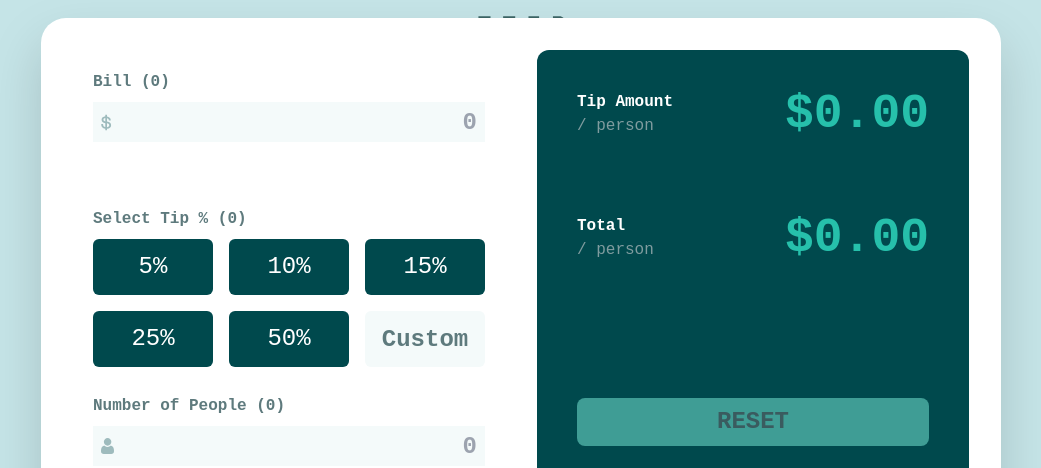
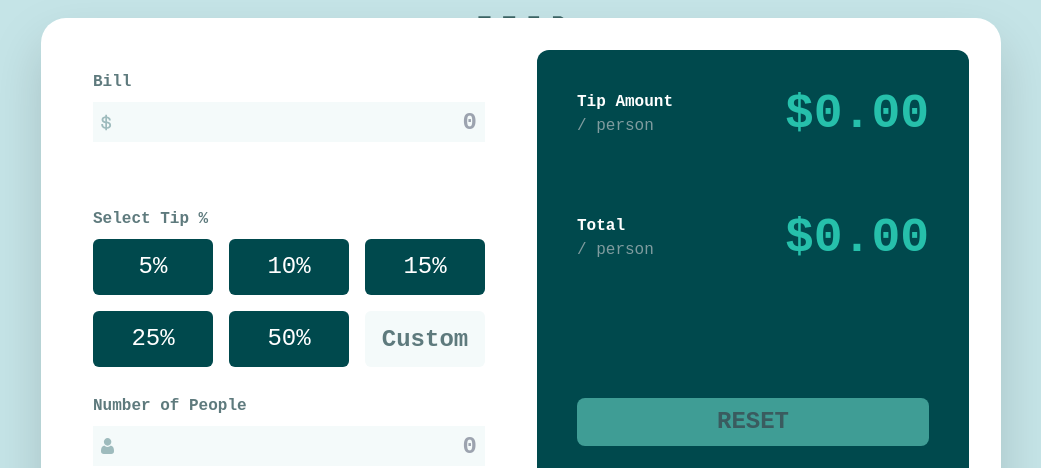
Before and after one commit to AdrianMartinezGit/react-tip-calculator-app, a Next.js app: page / in a window 1280 px wide. Shown: the part 132-600 px from the top of the page, without its empty margins (119-1160 px from the left). Built offline with nearby package versions, Linux system fonts and the light colour scheme.

Commit message:
Last Minute Change #2

```diff
--- a/src/app/components/MainComponent.tsx
+++ b/src/app/components/MainComponent.tsx
@@ -94,8 +94,8 @@ export default function MainComponent() {
                                 <div className='max-sm:flex max-sm:flex-col max-sm:space-y-8 sm:grid sm:grid-rows-3 sm:gap-4 h-full'>
                                     <div className='flex flex-col space-y-2'>
                                         <div className='grid grid-cols-2'>
-                                            <p className='space-mono-bold text-[#5e7a7d] text-left'>Bill ({billValue})</p>
-                                            <p className={`space-mono-bold text-red-600 text-right ${billClass[0]}`}>Cant be zero</p>
+                                            <p className='space-mono-bold text-[#5e7a7d] text-left'>Bill</p>
+                                            <p className={`space-mono-bold text-red-600 text-right ${billClass[0]}`}>{`Can't be zero`}</p>
                                         </div>
                                         <form onSubmit={handleSubmit}>
                                             <Image src={Dollar} alt='Dollar Sign' className='absolute ml-2 mt-3' />
@@ -103,7 +103,7 @@ export default function MainComponent() {
                                         </form>
                                     </div>
                                     <div className='flex flex-col space-y-2'>
-                                        <p className='space-mono-bold text-[#5e7a7d]'>Select Tip % ({tipValue})</p>
+                                        <p className='space-mono-bold text-[#5e7a7d]'>Select Tip %</p>
                                         <div className='grid max-sm:grid-cols-2 max-sm:grid-rows-3 sm:grid-cols-3 sm:grid-rows-2 gap-4'>
                                             <button className='bg-[#00494d] text-white space-mono-regular text-2xl h-14 rounded-md hover:text-[#00494d] hover:bg-[#26c0ab] active:bg-[#c5e4e7]' onClick={handleTipsClick}>5%</button>
                                             <button className='bg-[#00494d] text-white space-mono-regular text-2xl h-14 rounded-md hover:text-[#00494d] hover:bg-[#26c0ab] active:bg-[#c5e4e7]' onClick={handleTipsClick}>10%</button>
@@ -118,8 +118,8 @@ export default function MainComponent() {
                                     <div className='flex items-end'>
                                         <div className='w-full flex flex-col space-y-2'>
                                             <div className='grid grid-cols-2'>
-                                                <p className='space-mono-bold text-[#5e7a7d] text-left'>Number of People ({peopleValue})</p>
-                                                <p className={`space-mono-bold text-red-600 text-right ${peopleClass[0]}`}>Cant be zero</p>
+                                                <p className='space-mono-bold text-[#5e7a7d] text-left'>Number of People</p>
+                                                <p className={`space-mono-bold text-red-600 text-right ${peopleClass[0]}`}>{`Can't be zero`}</p>
                                             </div>
                                             <form onSubmit={handleSubmit}>
                                                 <Image src={Person} alt='Person Icon' className='absolute ml-2 mt-3' />
```
